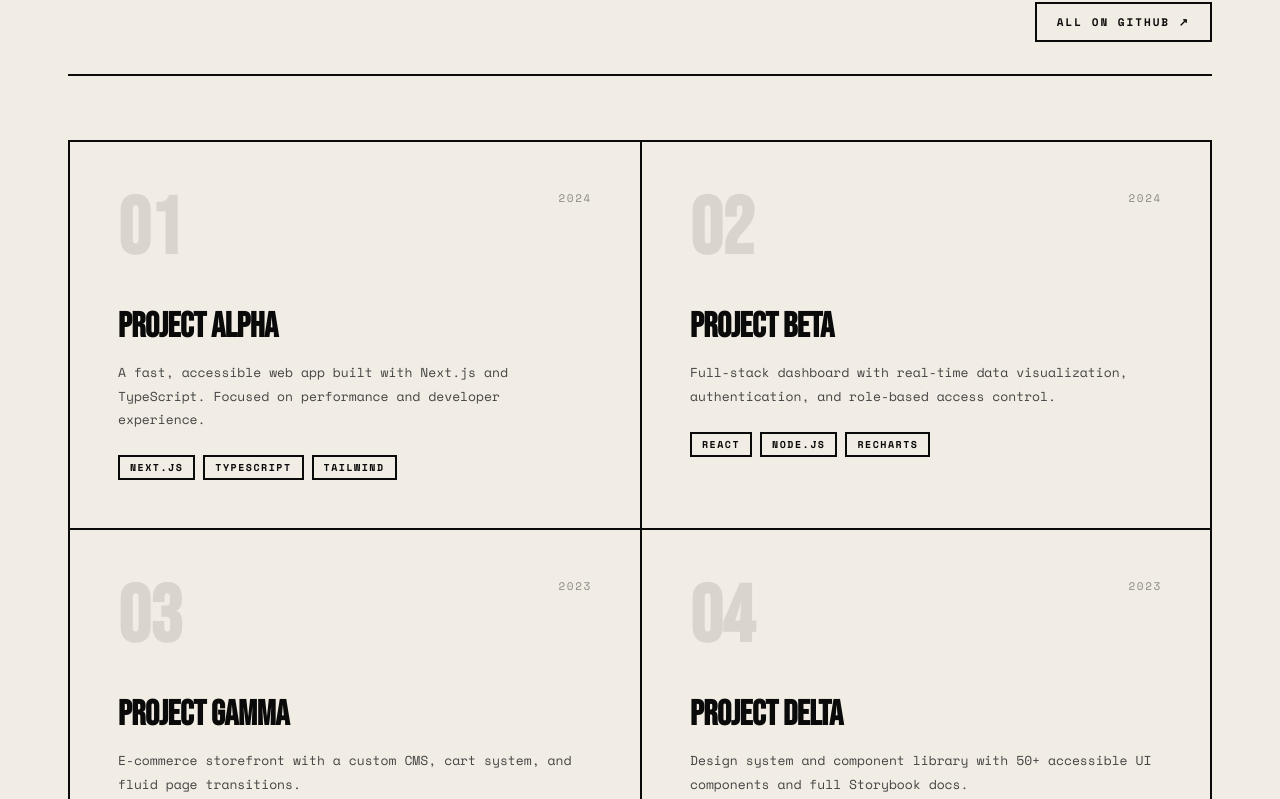
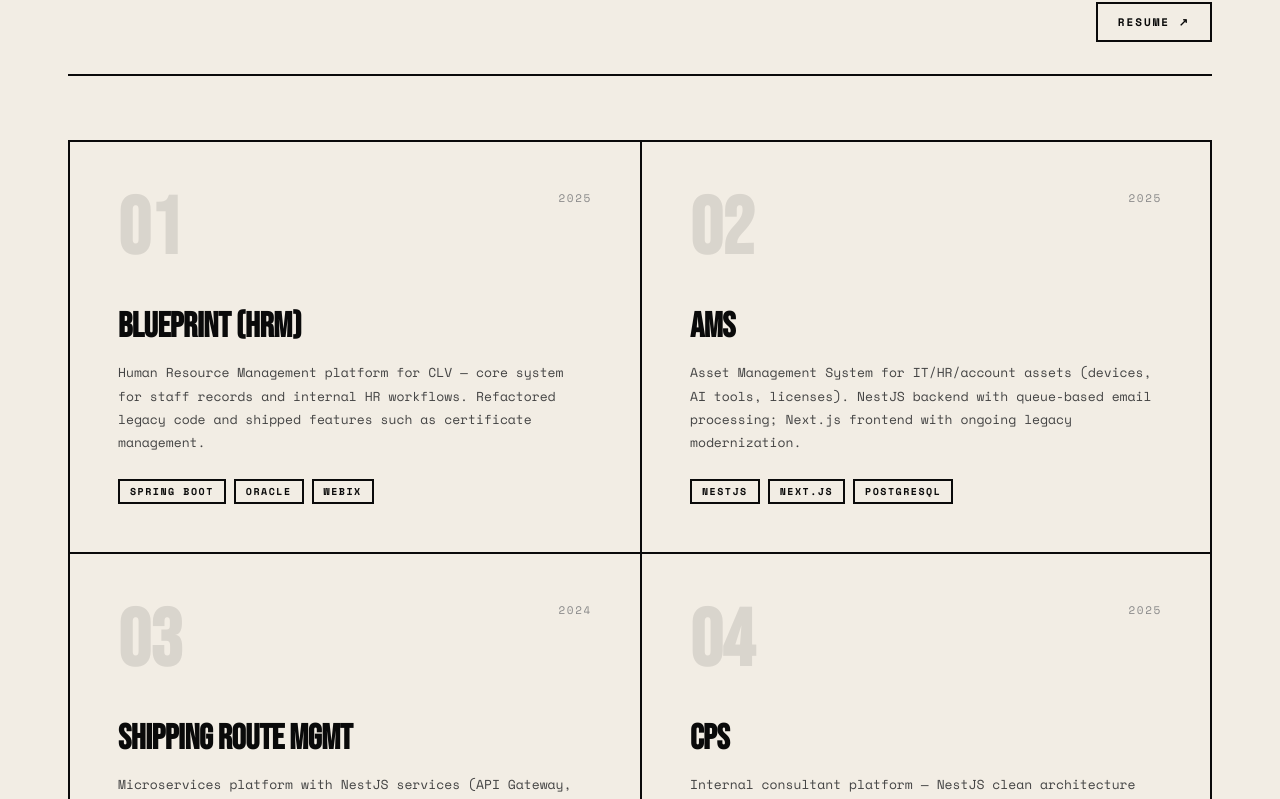
Before and after one commit to khanhjoi/kan-portfolio, a Next.js app in the folder portfolio/: page / in a window 1280 px wide. Shown: the part 3137-3936 px from the top of the page. Built offline with nearby package versions, Linux system fonts and the light colour scheme.

Commit message:
[update][Project]: update project information

```diff
--- a/portfolio/src/components/Navbar.tsx
+++ b/portfolio/src/components/Navbar.tsx
@@ -88,7 +88,7 @@ export default function Navbar() {
           ))}
 
           {/* Resume */}
-          <a href="/resume.pdf" target="_blank" rel="noopener noreferrer" style={{
+          <a href="/NguyenChiKhanh_CV.pdf" target="_blank" rel="noopener noreferrer" style={{
             display: "block", padding: "6px 16px", marginLeft: "12px",
             fontSize: "11px", fontWeight: "bold", textTransform: "uppercase",
             letterSpacing: "0.18em", textDecoration: "none",
--- a/portfolio/src/components/Projects.tsx
+++ b/portfolio/src/components/Projects.tsx
@@ -1,38 +1,36 @@
 "use client";
-import { useEffect, useRef } from "react";
+import { useEffect, useRef, type MouseEvent } from "react";
+
+const RESUME_HREF = "/NguyenChiKhanh_CV.pdf";
 
 const projects = [
   {
     num: "01",
-    title: "Project Alpha",
-    desc: "A fast, accessible web app built with Next.js and TypeScript. Focused on performance and developer experience.",
-    tags: ["Next.js", "TypeScript", "Tailwind"],
-    link: "#",
+    title: "Blueprint (HRM)",
+    desc: "Human Resource Management platform for CLV — core system for staff records and internal HR workflows. Refactored legacy code and shipped features such as certificate management.",
+    tags: ["Spring Boot", "Oracle", "Webix"],
+    year: "2025",
+  },
+  {
+    num: "02",
+    title: "AMS",
+    desc: "Asset Management System for IT/HR/account assets (devices, AI tools, licenses). NestJS backend with queue-based email processing; Next.js frontend with ongoing legacy modernization.",
+    tags: ["NestJS", "Next.js", "PostgreSQL"],
+    year: "2025",
+  },
+  {
+    num: "03",
+    title: "Shipping Route Mgmt",
+    desc: "Microservices platform with NestJS services (API Gateway, User Service) and a Next.js UI. gRPC, Kafka, and REST between services; Redis caching; reusable NPM libraries cut duplication ~30%.",
+    tags: ["NestJS", "Kafka", "gRPC"],
     year: "2024",
   },
   {
-    num: "02",
-    title: "Project Beta",
-    desc: "Full-stack dashboard with real-time data visualization, authentication, and role-based access control.",
-    tags: ["React", "Node.js", "Recharts"],
-    link: "#",
-    year: "2024",
-  },
-  {
-    num: "03",
-    title: "Project Gamma",
-    desc: "E-commerce storefront with a custom CMS, cart system, and fluid page transitions.",
-    tags: ["Next.js", "Sanity", "Framer Motion"],
-    link: "#",
-    year: "2023",
-  },
-  {
     num: "04",
-    title: "Project Delta",
-    desc: "Design system and component library with 50+ accessible UI components and full Storybook docs.",
-    tags: ["React", "Storybook", "SCSS"],
-    link: "#",
-    year: "2023",
+    title: "CPS",
+    desc: "Internal consultant platform — NestJS clean architecture with GraphQL APIs on PostgreSQL; Next.js UI with Tailwind and Ant Design. Maintenance and cross-module bug fixes.",
+    tags: ["GraphQL", "NestJS", "Next.js"],
+    year: "2025",
   },
 ];
 
@@ -86,18 +84,35 @@ export default function Projects() {
               Selected<br /><span style={{ color: "#FF2800" }}>Projects</span>
             </h2>
           </div>
-          <a href="https://github.com/you" target="_blank" rel="noopener noreferrer"
+          <a
+            href={RESUME_HREF}
+            target="_blank"
+            rel="noopener noreferrer"
             style={{
-              fontSize: "11px", fontWeight: "bold", textTransform: "uppercase",
-              letterSpacing: "0.18em", border: "2.5px solid #0A0A0A",
-              padding: "10px 20px", textDecoration: "none", color: "#0A0A0A",
-              transition: "all 0.15s", fontFamily: "'Space Mono', monospace",
+              fontSize: "11px",
+              fontWeight: "bold",
+              textTransform: "uppercase",
+              letterSpacing: "0.18em",
+              border: "2.5px solid #0A0A0A",
+              padding: "10px 20px",
+              textDecoration: "none",
+              color: "#0A0A0A",
+              transition: "all 0.15s",
+              fontFamily: "'Space Mono', monospace",
               alignSelf: "flex-end",
             }}
-            onMouseEnter={e => { const el = e.currentTarget as HTMLElement; el.style.backgroundColor = "#0A0A0A"; el.style.color = "#F2EDE4"; }}
-            onMouseLeave={e => { const el = e.currentTarget as HTMLElement; el.style.backgroundColor = "transparent"; el.style.color = "#0A0A0A"; }}
+            onMouseEnter={(e) => {
+              const el = e.currentTarget as HTMLElement;
+              el.style.backgroundColor = "#FFE500";
+              el.style.color = "#0A0A0A";
+            }}
+            onMouseLeave={(e) => {
+              const el = e.currentTarget as HTMLElement;
+              el.style.backgroundColor = "transparent";
+              el.style.color = "#0A0A0A";
+            }}
           >
-            All on GitHub ↗
+            Resume ↗
           </a>
         </div>
 
@@ -106,23 +121,23 @@ export default function Projects() {
           {projects.map((p, i) => {
             const isLeft = i % 2 === 0;
             const isTop = i < 2;
-            return (
-              <a
-                key={p.num}
-                href={p.link}
-                className="reveal project-card"
-                style={{
-                  display: "block", textDecoration: "none", color: "#0A0A0A",
+            const cardStyle = {
+              display: "block" as const,
+              textDecoration: "none",
+              color: "#0A0A0A",
               border: "2.5px solid #0A0A0A",
               borderRight: isLeft ? "none" : "2.5px solid #0A0A0A",
               borderBottom: isTop ? "none" : "2.5px solid #0A0A0A",
               padding: "48px",
-                  position: "relative", overflow: "hidden",
+              position: "relative" as const,
+              overflow: "hidden" as const,
               transition: "all 0.3s",
               transitionDelay: `${i * 80}ms`,
-                }}
-                onMouseEnter={e => {
-                  const el = e.currentTarget as HTMLElement;
+              cursor: "default",
+            };
+
+            const onCardEnter = (e: MouseEvent<HTMLElement>) => {
+              const el = e.currentTarget;
               el.style.backgroundColor = "#0A0A0A";
               el.style.color = "#F2EDE4";
               const num = el.querySelector(".proj-num") as HTMLElement;
@@ -130,10 +145,14 @@ export default function Projects() {
               const desc = el.querySelector(".proj-desc") as HTMLElement;
               if (num) num.style.color = "#FF2800";
               if (desc) desc.style.color = "#999";
-                  tags.forEach(t => { t.style.borderColor = "#444"; t.style.color = "#777"; });
-                }}
-                onMouseLeave={e => {
-                  const el = e.currentTarget as HTMLElement;
+              tags.forEach((t) => {
+                t.style.borderColor = "#444";
+                t.style.color = "#777";
+              });
+            };
+
+            const onCardLeave = (e: MouseEvent<HTMLElement>) => {
+              const el = e.currentTarget;
               el.style.backgroundColor = "transparent";
               el.style.color = "#0A0A0A";
               const num = el.querySelector(".proj-num") as HTMLElement;
@@ -141,8 +160,19 @@ export default function Projects() {
               const desc = el.querySelector(".proj-desc") as HTMLElement;
               if (num) num.style.color = "#0A0A0A";
               if (desc) desc.style.color = "#444";
-                  tags.forEach(t => { t.style.borderColor = "#0A0A0A"; t.style.color = "#0A0A0A"; });
-                }}
+              tags.forEach((t) => {
+                t.style.borderColor = "#0A0A0A";
+                t.style.color = "#0A0A0A";
+              });
+            };
+
+            return (
+              <article
+                key={p.num}
+                className="reveal project-card"
+                style={cardStyle}
+                onMouseEnter={onCardEnter}
+                onMouseLeave={onCardLeave}
               >
                 {/* Top row */}
                 <div style={{ display: "flex", justifyContent: "space-between", alignItems: "flex-start", marginBottom: "20px" }}>
@@ -189,7 +219,7 @@ export default function Projects() {
                     </span>
                   ))}
                 </div>
-              </a>
+              </article>
             );
           })}
         </div>
```
Lines whose indentation alone changed are shown as unchanged.
